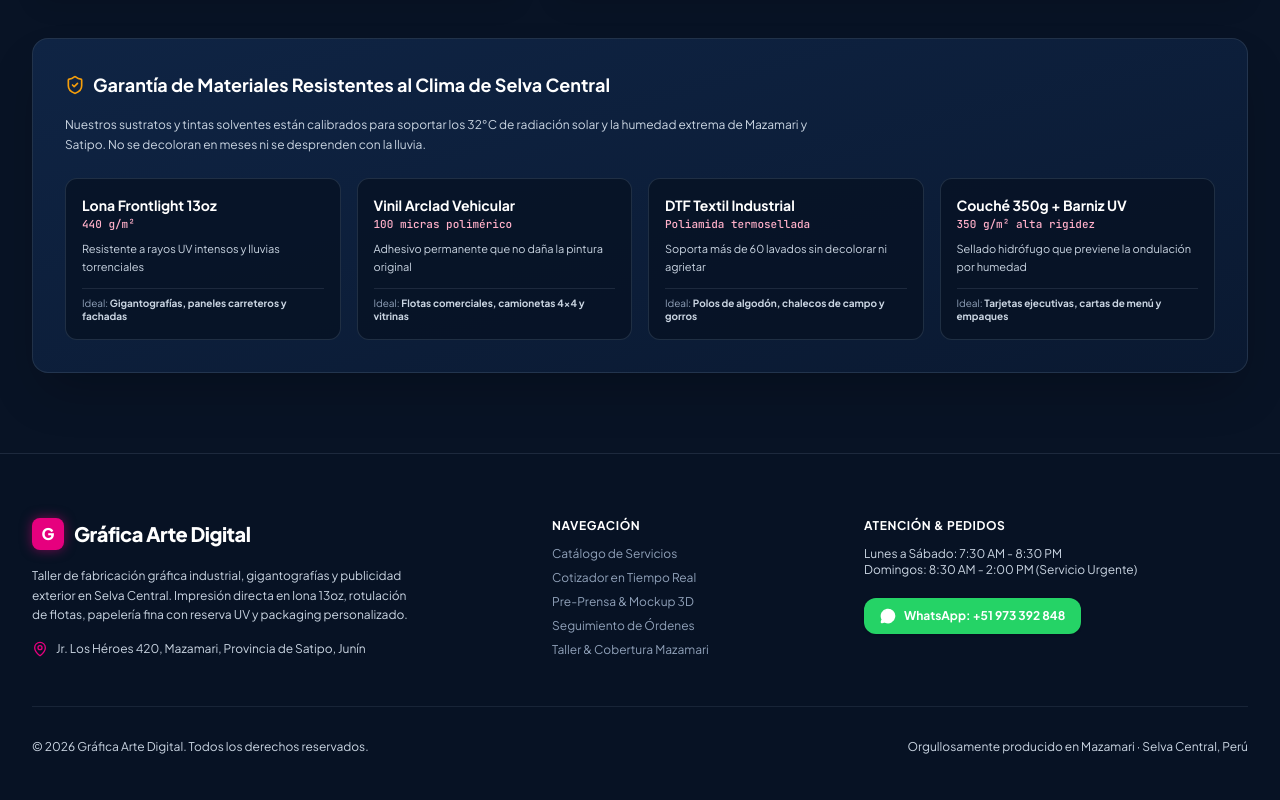
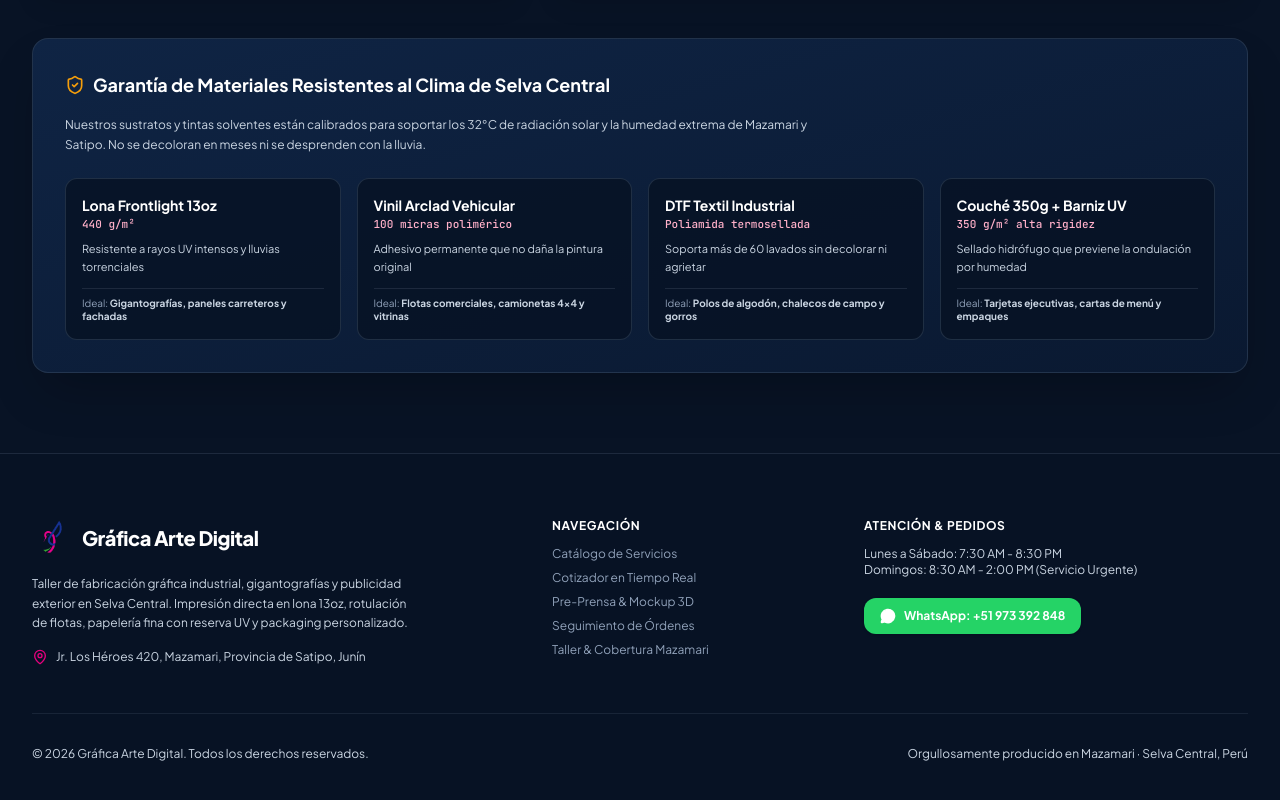
Before and after one commit to Enole-11/Pagina_Arte_dIgital, a React (Vite) app: page / in a window 1280 px wide. Shown: the part 3878-4678 px from the top of the page. Built offline with nearby package versions, Linux system fonts and the light colour scheme.

Commit message:
Add logo image to Footer component
Replaced brand logo placeholder with actual logo image.

```diff
--- a/src/components/Footer.tsx
+++ b/src/components/Footer.tsx
@@ -2,6 +2,7 @@ import React from 'react';
 import { MapPin, Phone, Mail, Clock, MessageCircle } from 'lucide-react';
 import { WORKSHOP_METRICS } from '../data/catalog';
 import { useWhatsAppSurvey } from './WhatsAppSurvey';
+import logo from '../assets/images/logo.png';
 
 interface FooterProps {
   onSelectTab: (tab: string) => void;
@@ -16,9 +17,11 @@ export const Footer: React.FC<FooterProps> = ({ onSelectTab }) => {
           {/* Brand Info (5 cols) */}
           <div className="lg:col-span-5 space-y-4">
             <div className="flex items-center gap-2.5">
-              <div className="w-8 h-8 rounded-lg bg-[#e6007e] flex items-center justify-center font-extrabold text-white text-base shadow-[0_0_12px_rgba(230,0,126,0.5)]">
-                G
-              </div>
+              <img
+                src={logo}
+                alt="Logo de Gráfica Arte Digital"
+                className="w-10 h-10 object-contain shrink-0"
+              />
               <span className="text-xl font-extrabold tracking-tight text-white">
                 Gráfica Arte Digital
               </span>
```
